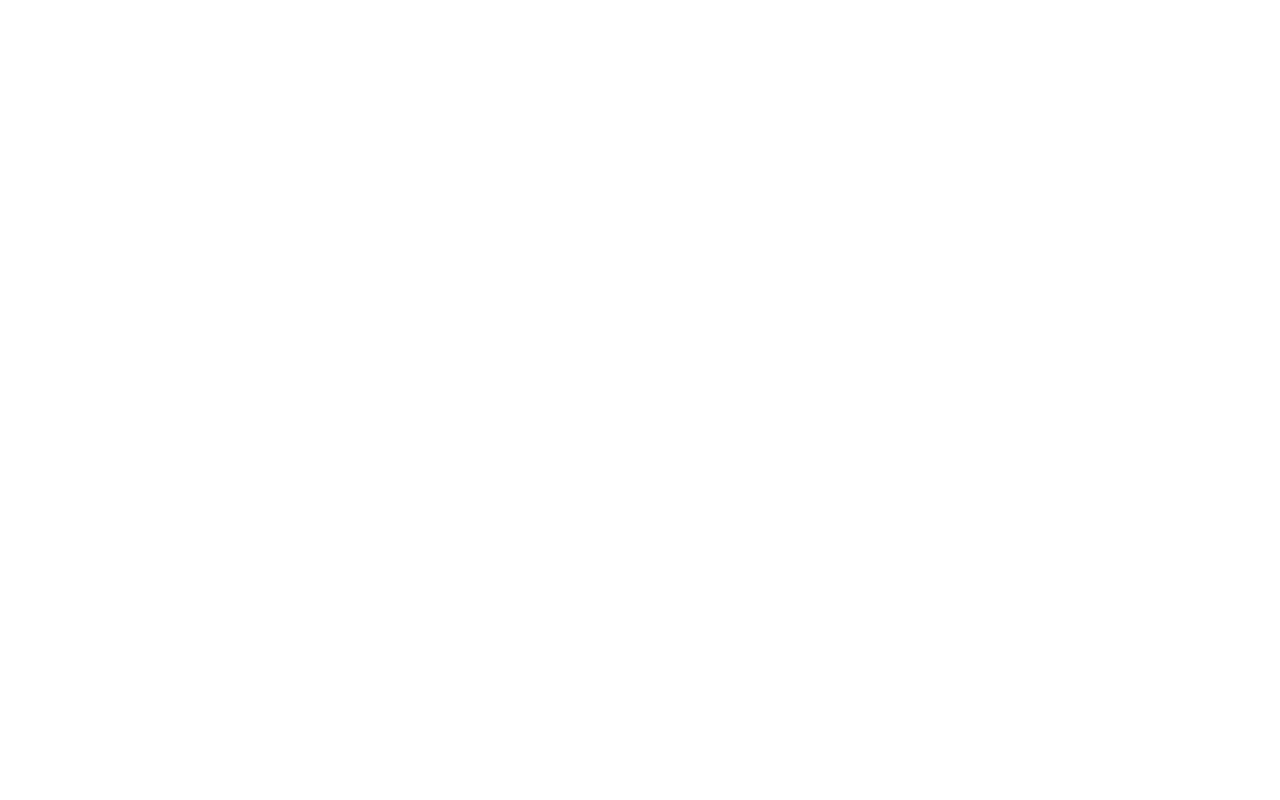
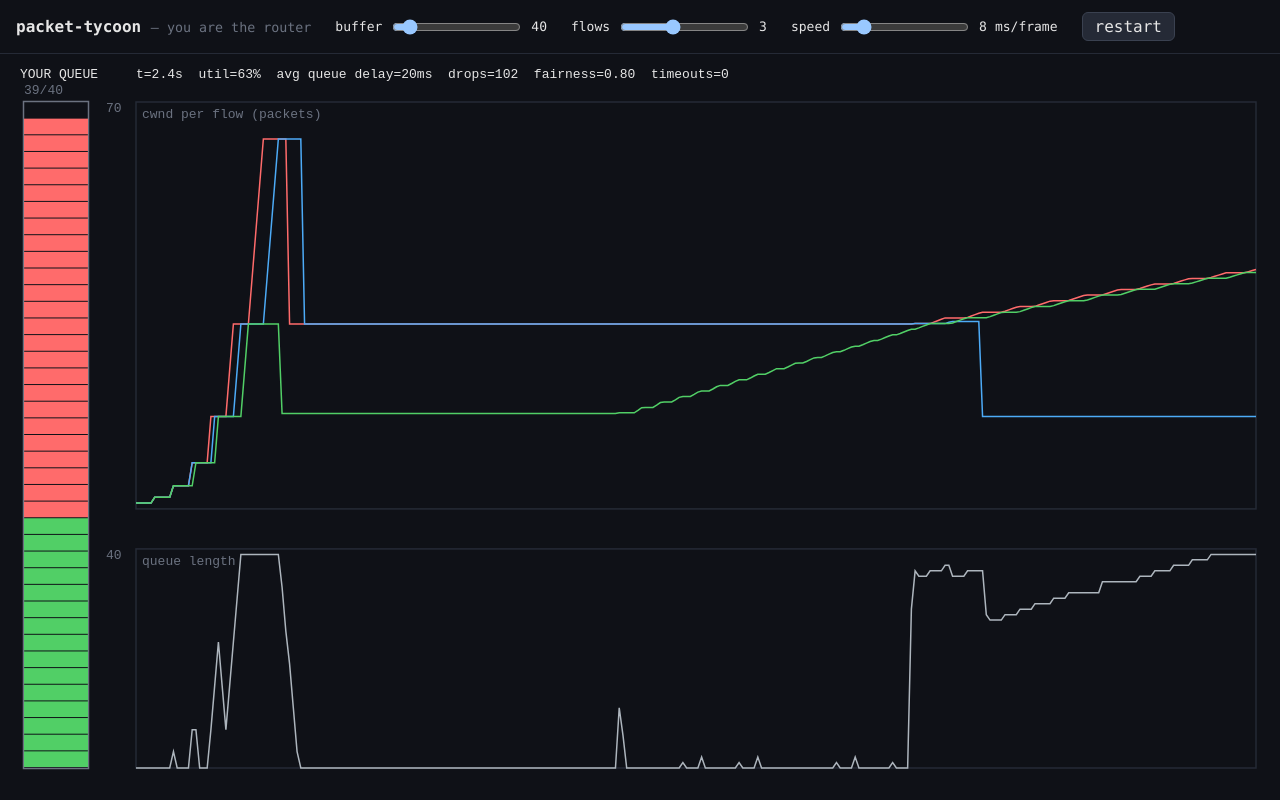
Before and after one commit to Gauravkarthikeyan/packet-tycoon, a website built with Vite: page index.html in a window 1280 px wide. Built offline with nearby package versions, Linux system fonts and the light colour scheme.

Commit message:
feat: canvas sandbox with live queue, cwnd sawtooth and controls

```diff
--- a/index.html
+++ b/index.html
@@ -6,6 +6,13 @@
     <title>packet-tycoon</title>
   </head>
   <body>
+    <header>
+      <h1>packet-tycoon <small>— you are the router</small></h1>
+      <label>buffer <input id="buffer" type="range" min="5" max="400" value="40" /> <span id="buffer-value"></span></label>
+      <label>flows <input id="flows" type="range" min="1" max="6" value="3" /> <span id="flows-value"></span></label>
+      <label>speed <input id="speed" type="range" min="1" max="50" value="8" /> <span id="speed-value"></span> ms/frame</label>
+      <button id="reset">restart</button>
+    </header>
     <canvas id="game"></canvas>
     <script type="module" src="/src/main.ts"></script>
   </body>
--- a/src/main.ts
+++ b/src/main.ts
@@ -1 +1,55 @@
-console.log("packet-tycoon");
+import { draw, History } from "./render";
+import { Network } from "./sim/network";
+import { DropTail } from "./sim/queue";
+import "./style.css";
+
+const canvas = document.querySelector<HTMLCanvasElement>("#game")!;
+const ctx = canvas.getContext("2d")!;
+const $ = <T extends HTMLElement>(id: string) => document.getElementById(id) as T;
+
+const controls = {
+  buffer: $<HTMLInputElement>("buffer"),
+  flows: $<HTMLInputElement>("flows"),
+  speed: $<HTMLInputElement>("speed"),
+};
+
+let net: Network;
+let hist: History;
+
+function reset(): void {
+  const flows = Number(controls.flows.value);
+  net = new Network({
+    rate: 1000,
+    propDelay: 20,
+    ackDelay: 20,
+    queue: new DropTail(Number(controls.buffer.value)),
+    flows,
+  });
+  hist = new History(flows);
+  for (const [k, el] of Object.entries(controls)) $(`${k}-value`).textContent = el.value;
+}
+
+function resize(): void {
+  const dpr = window.devicePixelRatio || 1;
+  canvas.width = canvas.clientWidth * dpr;
+  canvas.height = canvas.clientHeight * dpr;
+}
+
+function frame(): void {
+  net.run(Number(controls.speed.value));
+  hist.sample(net);
+  draw(ctx, net, hist);
+  requestAnimationFrame(frame);
+}
+
+controls.buffer.addEventListener("input", reset);
+controls.flows.addEventListener("input", reset);
+controls.speed.addEventListener("input", () => {
+  $("speed-value").textContent = controls.speed.value;
+});
+$("reset").addEventListener("click", reset);
+window.addEventListener("resize", resize);
+
+resize();
+reset();
+requestAnimationFrame(frame);
--- /dev/null
+++ b/src/render.ts
@@ -0,0 +1,110 @@
+import type { Network } from "./sim/network";
+
+export const FLOW_COLORS = ["#ff6b6b", "#4dabf7", "#51cf66", "#fcc419", "#cc5de8", "#ff922b"];
+
+const BG = "#0f1117";
+const FG = "#e6e6e6";
+const MUTED = "#6b7280";
+
+/** Rolling cwnd history per flow, sampled every frame. */
+export class History {
+  readonly cwnd: number[][];
+  readonly queue: number[] = [];
+  constructor(flows: number, readonly max = 600) {
+    this.cwnd = Array.from({ length: flows }, () => []);
+  }
+  sample(net: Network): void {
+    net.senders.forEach((s, i) => push(this.cwnd[i]!, s.cwnd, this.max));
+    push(this.queue, net.queue.length, this.max);
+  }
+}
+
+function push(arr: number[], v: number, max: number): void {
+  arr.push(v);
+  if (arr.length > max) arr.shift();
+}
+
+export function draw(ctx: CanvasRenderingContext2D, net: Network, hist: History): void {
+  const { width: w, height: h } = ctx.canvas;
+  const dpr = window.devicePixelRatio || 1;
+  ctx.setTransform(dpr, 0, 0, dpr, 0, 0);
+  const W = w / dpr;
+  const H = h / dpr;
+  ctx.fillStyle = BG;
+  ctx.fillRect(0, 0, W, H);
+
+  // --- the router queue: a column of packets, front of the queue at the bottom
+  const qx = 24;
+  const qw = 64;
+  const qTop = 48;
+  const qBottom = H - 32;
+  const cap = net.queue.capacity;
+  const cell = (qBottom - qTop) / cap;
+  ctx.strokeStyle = MUTED;
+  ctx.strokeRect(qx - 0.5, qTop - 0.5, qw + 1, qBottom - qTop + 1);
+  net.queue.packets().forEach((p, i) => {
+    ctx.fillStyle = FLOW_COLORS[p.flow % FLOW_COLORS.length]!;
+    ctx.globalAlpha = p.retransmit ? 0.45 : 1;
+    ctx.fillRect(qx, qBottom - (i + 1) * cell, qw, Math.max(cell - (cell > 3 ? 1 : 0), 0.5));
+  });
+  ctx.globalAlpha = 1;
+  ctx.fillStyle = FG;
+  ctx.font = "13px ui-monospace, monospace";
+  ctx.fillText("YOUR QUEUE", qx - 4, 24);
+  ctx.fillStyle = MUTED;
+  ctx.fillText(`${net.queue.length}/${cap}`, qx, 40);
+
+  // --- cwnd chart (the sawtooth)
+  const cx = qx + qw + 48;
+  const cw = W - cx - 24;
+  const chartH = (H - 120) * 0.65;
+  plot(ctx, hist.cwnd, cx, 48, cw, chartH, "cwnd per flow (packets)");
+
+  // --- queue occupancy chart
+  const q2y = 48 + chartH + 40;
+  plot(ctx, [hist.queue], cx, q2y, cw, H - q2y - 32, "queue length", ["#adb5bd"], cap);
+
+  // --- stats line
+  const s = net.senders;
+  const drops = net.flowStats.reduce((a, f) => a + f.drops, 0);
+  ctx.fillStyle = FG;
+  ctx.fillText(
+    `t=${(net.now / 1000).toFixed(1)}s  util=${(net.utilization * 100).toFixed(0)}%  ` +
+      `avg queue delay=${net.avgQueueDelay.toFixed(0)}ms  drops=${drops}  ` +
+      `fairness=${net.fairness.toFixed(2)}  timeouts=${s.reduce((a, x) => a + x.stats.timeouts, 0)}`,
+    cx,
+    24,
+  );
+}
+
+function plot(
+  ctx: CanvasRenderingContext2D,
+  series: number[][],
+  x: number,
+  y: number,
+  w: number,
+  h: number,
+  label: string,
+  colors = FLOW_COLORS,
+  fixedMax?: number,
+): void {
+  const max = fixedMax ?? Math.max(4, ...series.flatMap((s) => s)) * 1.1;
+  ctx.strokeStyle = "#252a36";
+  ctx.strokeRect(x, y, w, h);
+  ctx.fillStyle = MUTED;
+  ctx.fillText(label, x + 6, y + 16);
+  ctx.fillText(max.toFixed(0), x - 30, y + 10);
+  series.forEach((s, i) => {
+    if (s.length < 2) return;
+    ctx.strokeStyle = colors[i % colors.length]!;
+    ctx.lineWidth = 1.5;
+    ctx.beginPath();
+    s.forEach((v, j) => {
+      const px = x + (j / (s.length - 1)) * w;
+      const py = y + h - (Math.min(v, max) / max) * h;
+      if (j === 0) ctx.moveTo(px, py);
+      else ctx.lineTo(px, py);
+    });
+    ctx.stroke();
+  });
+}
--- /dev/null
+++ b/src/style.css
@@ -0,0 +1,9 @@
+:root { color-scheme: dark; font-family: ui-monospace, SFMono-Regular, Menlo, monospace; }
+* { box-sizing: border-box; }
+body { margin: 0; background: #0f1117; color: #e6e6e6; display: flex; flex-direction: column; height: 100vh; }
+header { padding: 12px 16px; display: flex; flex-wrap: wrap; gap: 16px 24px; align-items: center; border-bottom: 1px solid #252a36; }
+h1 { font-size: 16px; margin: 0; }
+h1 small { color: #6b7280; font-weight: normal; }
+label { display: flex; gap: 8px; align-items: center; font-size: 13px; }
+button { font: inherit; background: #252a36; color: inherit; border: 1px solid #3a4150; border-radius: 6px; padding: 4px 12px; cursor: pointer; }
+canvas { flex: 1; width: 100%; min-height: 0; }
```
Also changed, not shown: docs/screenshot.png (added).
